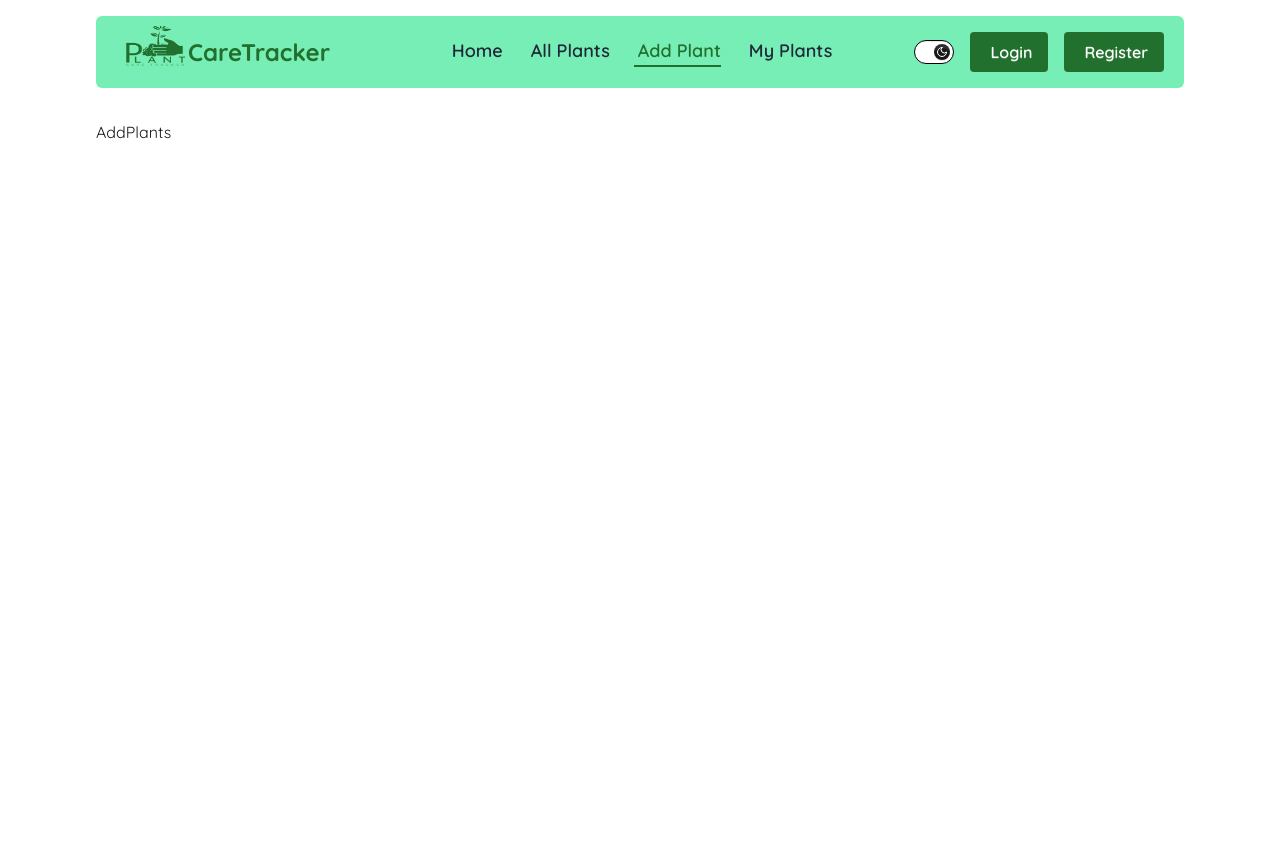
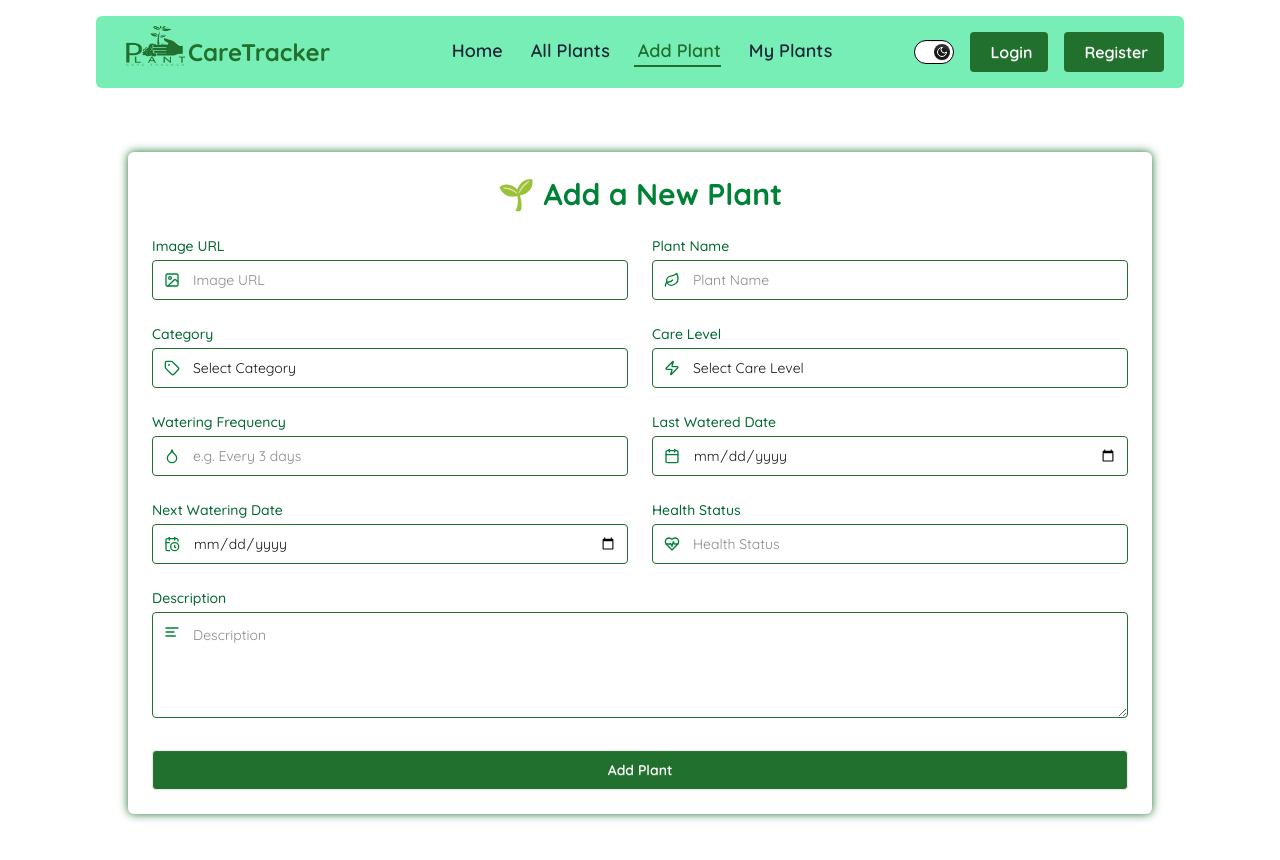
Before and after one commit to shakilsarkar12/plant-care-tracker-client, a React (Vite) app: page /addplants in a window 1280 px wide. Shown: the top 860 px of the page. Before the commit the page ends 800 px from the top, so only its background shows below. Built offline with nearby package versions, Linux system fonts and the light colour scheme; no server answers.

Commit message:
complete add new plant page

```diff
--- a/package.json
+++ b/package.json
@@ -17,6 +17,7 @@
     "react-icons": "^5.5.0",
     "react-router": "^7.5.2",
     "react-toastify": "^11.0.5",
+    "sweetalert2": "^11.21.2",
     "swiper": "^11.2.7",
     "tailwindcss": "^4.1.4"
   },
--- a/src/Pages/AddPlants/AddPlants.jsx
+++ b/src/Pages/AddPlants/AddPlants.jsx
@@ -1,11 +1,252 @@
-import React from 'react';
+import React, { useContext, useState } from "react";
+import { AuthContext } from "../../Context/AuthContext/AuthContext";
+import {
+  LuImage,
+  LuLeaf,
+  LuTag,
+  LuAlignLeft,
+  LuZap,
+  LuDroplet,
+  LuCalendar,
+  LuCalendarClock,
+  LuHeartPulse,
+} from "react-icons/lu";
+import Swal from "sweetalert2";
 
 const AddPlants = () => {
-    return (
-        <div>
-            AddPlants
+  const { user } = useContext(AuthContext); // Context থেকে ইউজার ইনফো
+  const handleSubmit = (e) => {
+    e.preventDefault();
+    const form = e.target;
+    const newPlant = {
+      image: form.image.value,
+      plantName: form.plantName.value,
+      category: form.category.value,
+      careLevel: form.careLevel.value,
+      wateringFrequency: form.wateringFrequency.value,
+      lastWatered: form.lastWatered.value,
+      nextWatering: form.nextWatering.value,
+      healthStatus: form.healthStatus.value,
+      userName: user?.displayName,
+      userEmail: user?.email,
+      description: form.description.value,
+      createdAt: new Date().toISOString(),
+    };
+    console.log(newPlant);
+
+    fetch("http://localhost:3000/plants", {
+      method: "POST",
+      headers: {
+        "content-type": "application/json",
+      },
+      body: JSON.stringify(newPlant),
+    })
+      .then((res) => res.json())
+      .then((data) => {
+        if (data.insertedId) {
+          console.log("after data added to db", data);
+          Swal.fire({
+            title: "Success!",
+            text: "Plant added successfully!",
+            icon: "success",
+            confirmButtonColor: "#22702d",
+          });
+          form.reset();
+        }
+      });
+  };
+
+  return (
+    <div className="max-w-5xl mx-auto p-6 shadow-[0_0_10px_#22702d] rounded-md mt-16 mb-32">
+      <h2 className="text-3xl font-bold text-center mb-6 text-green-700">
+        🌱 Add a New Plant
+      </h2>
+
+      <form onSubmit={handleSubmit}>
+        <div className="grid grid-cols-1 md:grid-cols-2 gap-6">
+          {/* Image URL */}
+          <div>
+            <label className="block mb-1 text-sm font-medium text-green-800">
+              Image URL
+            </label>
+            <div className="relative">
+              <LuImage className="absolute top-3 left-3 z-10 text-green-700" />
+              <input
+                type="text"
+                name="image"
+                placeholder="Image URL"
+                required
+                className="input w-full border border-[#22702d] bg-transparent focus:outline-none focus:shadow-[0_0_5px_#22702d] pl-10"
+              />
+            </div>
+          </div>
+
+          {/* Plant Name */}
+          <div>
+            <label className="block mb-1 text-sm font-medium text-green-800">
+              Plant Name
+            </label>
+            <div className="relative">
+              <LuLeaf className="absolute top-3 left-3 z-10 text-green-700" />
+              <input
+                type="text"
+                name="plantName"
+                placeholder="Plant Name"
+                required
+                className="input w-full border border-[#22702d] bg-transparent focus:outline-none focus:shadow-[0_0_5px_#22702d] pl-10"
+              />
+            </div>
+          </div>
+
+          {/* Category */}
+          <div>
+            <label className="block mb-1 text-sm font-medium text-green-800">
+              Category
+            </label>
+            <div className="relative">
+              <LuTag className="absolute top-3 left-3 z-10 text-green-700" />
+              <select
+                defaultValue="Select Category"
+                name="category"
+                required
+                className="input w-full border border-[#22702d] bg-transparent focus:outline-none focus:shadow-[0_0_5px_#22702d] pl-10"
+              >
+                <option disabled={true}>Select Category</option>
+                <option className="text-black" value="Succulent">
+                  Succulent
+                </option>
+                <option className="text-black" value="Fern">
+                  Fern
+                </option>
+                <option className="text-black" value="Flowering">
+                  Flowering
+                </option>
+              </select>
+            </div>
+          </div>
+
+          {/* Care Level */}
+          <div>
+            <label className="block mb-1 text-sm font-medium text-green-800">
+              Care Level
+            </label>
+            <div className="relative">
+              <LuZap className="absolute top-3 left-3 z-10 text-green-700" />
+              <select
+                defaultValue="Select Care Level"
+                name="careLevel"
+                required
+                className="input w-full border border-[#22702d] bg-transparent focus:outline-none focus:shadow-[0_0_5px_#22702d] pl-10"
+              >
+                <option disabled={true}>Select Care Level</option>
+                <option className="text-black" value="easy">
+                  Easy
+                </option>
+                <option className="text-black" value="moderate">
+                  Moderate
+                </option>
+                <option className="text-black" value="difficult">
+                  Difficult
+                </option>
+              </select>
+            </div>
+          </div>
+
+          {/* Watering Frequency */}
+          <div>
+            <label className="block mb-1 text-sm font-medium text-green-800">
+              Watering Frequency
+            </label>
+            <div className="relative">
+              <LuDroplet className="absolute top-3 left-3 z-10 text-green-700" />
+              <input
+                type="text"
+                name="wateringFrequency"
+                placeholder="e.g. Every 3 days"
+                required
+                className="input w-full border border-[#22702d] bg-transparent focus:outline-none focus:shadow-[0_0_5px_#22702d] pl-10"
+              />
+            </div>
+          </div>
+
+          {/* Last Watered Date */}
+          <div>
+            <label className="block mb-1 text-sm font-medium text-green-800">
+              Last Watered Date
+            </label>
+            <div className="relative">
+              <LuCalendar className="absolute top-3 left-3 z-10 text-green-700" />
+              <input
+                type="date"
+                name="lastWatered"
+                required
+                className="input w-full border border-[#22702d] bg-transparent focus:outline-none focus:shadow-[0_0_5px_#22702d] pl-10"
+              />
+            </div>
+          </div>
+
+          {/* Next Watering Date */}
+          <div>
+            <label className="block mb-1 text-sm font-medium text-green-800">
+              Next Watering Date
+            </label>
+            <div className="relative">
+              <LuCalendarClock className="absolute top-3 left-3 z-10 text-green-700" />
+              <input
+                type="date"
+                name="nextWatering"
+                required
+                className="input w-full border border-[#22702d] bg-transparent focus:outline-none focus:shadow-[0_0_5px_#22702d] pl-10"
+              />
+            </div>
+          </div>
+
+          {/* Health Status */}
+          <div>
+            <label className="block mb-1 text-sm font-medium text-green-800">
+              Health Status
+            </label>
+            <div className="relative">
+              <LuHeartPulse className="absolute top-3 left-3 z-10 text-green-700" />
+              <input
+                type="text"
+                name="healthStatus"
+                placeholder="Health Status"
+                required
+                className="input w-full border border-[#22702d] bg-transparent focus:outline-none focus:shadow-[0_0_5px_#22702d] pl-10"
+              />
+            </div>
+          </div>
+
+          {/* Description */}
+          <div className="md:col-span-2">
+            <label className="block mb-1 text-sm font-medium text-green-800">
+              Description
+            </label>
+            <div className="relative">
+              <LuAlignLeft className="absolute top-3 left-3 z-10 text-green-700" />
+              <textarea
+                name="description"
+                placeholder="Description"
+                required
+                className="textarea w-full border border-[#22702d] bg-transparent focus:outline-none focus:shadow-[0_0_5px_#22702d] pl-10 pt-3"
+                rows="4"
+              />
+            </div>
+          </div>
         </div>
-    );
+        {/* Submit Button */}
+        <div className="text-center mt-8">
+          <button
+            type="submit"
+            className="btn w-full bg-[#22702d] text-white hover:bg-green-800 px-8 py-2"
+          >
+            Add Plant
+          </button>
+        </div>
+      </form>
+    </div>
+  );
 };
 
 export default AddPlants;
```
Also changed, not shown: 1 other file (tests, documents, lock files or other folders).
